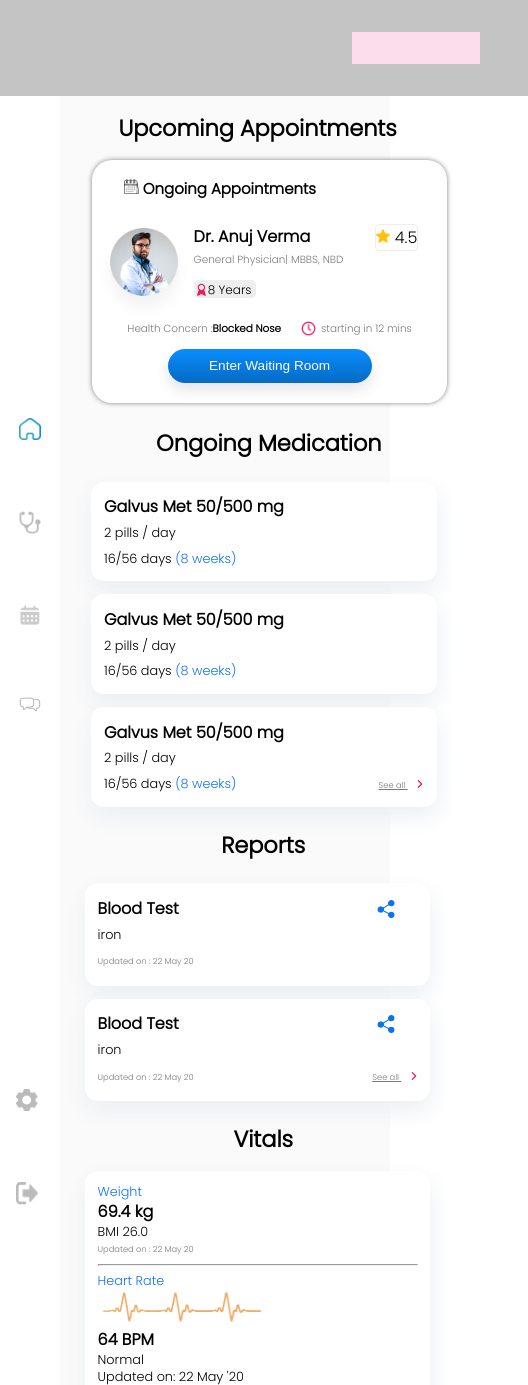
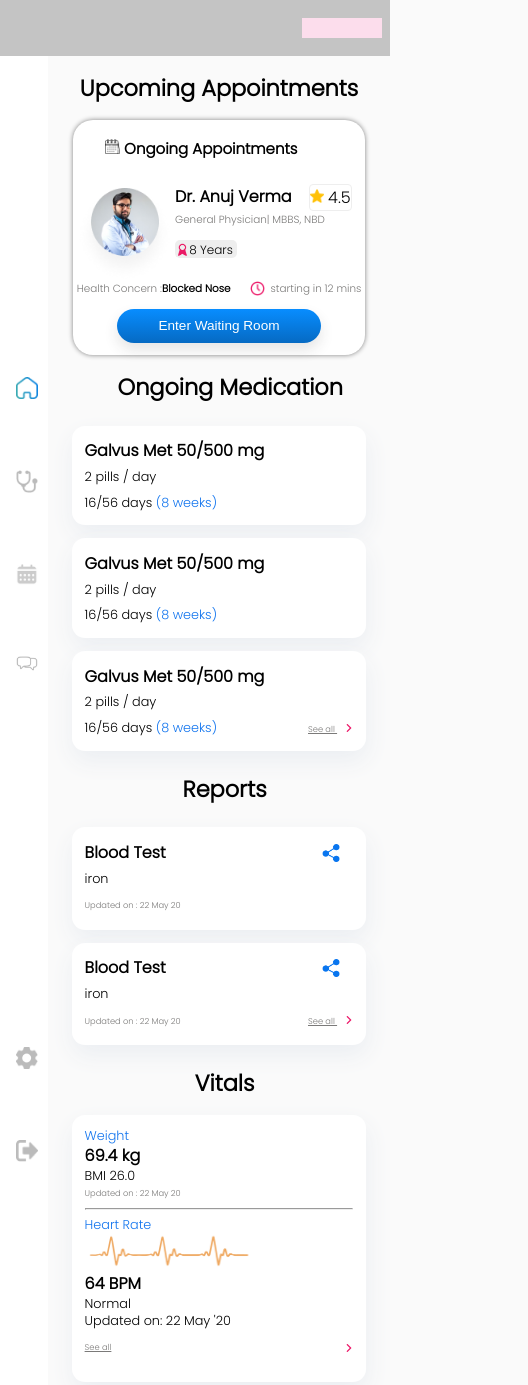
Before and after one commit to himanshiiarora/dashboard, a plain HTML site: page index.html in a window 390 px wide. Shown: the top 1385 px of the page, 528 px wide, since content can reach past the window. Drawn offline with Linux system fonts and the light colour scheme.

Commit message:
dash_board

```diff
--- a/sass/main.scss
+++ b/sass/main.scss
@@ -56,14 +56,13 @@ body{
         #navbar{
             grid-area: navbar;
             background-color: #ffffff;
-            width: 3.75em;
-            height: 46.8em;
+            width: 3.6em;
+            height: 35em;
             @include disp;
             justify-content:space-evenly ;
             flex-direction: column;
             img{
                 margin: 1em;
-                margin-bottom: 3em;
                 width: 1.4em;
             }
             .se_1 , .se_2{
@@ -194,7 +193,7 @@ body{
             }
         }
     }
-    @media only screen and (min-width: 600px) and (max-width: 1100px){
+    @media only screen and (min-width: 581px) and (max-width: 1100px){
         .content_dashboard{
             grid-template-areas:
             'navbar navbar upp upp upp'
@@ -221,14 +220,19 @@ body{
             text-align: center;
         }
     }
-    @media only screen and (min-width: 200px) and (max-width: 600px){
+    @media only screen and (min-width: 200px) and (max-width: 580px){
         .content_dashboard{
             grid-template-areas:
             'navbar navbar upp upp upp'
             'navbar navbar on on on';
+            grid-gap: 0em;
             #navbar{
                 grid-area: navbar;
                 height: 100%;
+                width: 3em;
+                img{
+                    margin-bottom: 3em;
+                }
             }
             #upp{
                 grid-area: upp;
@@ -238,36 +242,51 @@ body{
                 justify-content: space-evenly;
                 flex-direction: column;
                 .upcoming_box{
-                    width: 22em;
-                    height: 15em;
-                    margin-left: 1.5em;
+                    width: 18em;
+                    height: 14.5em;
+                    .detail{
+                        .star{
+                            margin-left: -1em;
+                        }
+                    }
                 }
             }
             #on{
                 grid-area: on;
                 .on_content{
                     .galvus{
-                        width: 25em;
-                        margin-left: 1.5em;
+                        width: 21em;
                     }
                 }
                 .sec-content{
                     .report_content{
                         .blood-test{
-                            width: 25em;
+                            width: 21em;
+                            .share{
+                                h2{
+                                    width: 14em;
+                                }
+                            }
                         }
                     }
                     .vital_content{
-                        width: 25em;
+                        width: 21em;
                     }
                     .prescription_content{
-                        width: 25em;
+                        width: 21em;
+                        margin-bottom: 1.5em;
                     }
                 }
             }
         }
         .top_bar{
-            width: 30em;
+            // width: 98%;
+            padding-right: 0.5em;
+            height: 3.5em;
+            a{
+                width: 5em;
+                height: 1.2em;
+            }
         }
         h1{
             text-align: center;
```
Also changed, not shown: sass/main.css, 1 other file.
